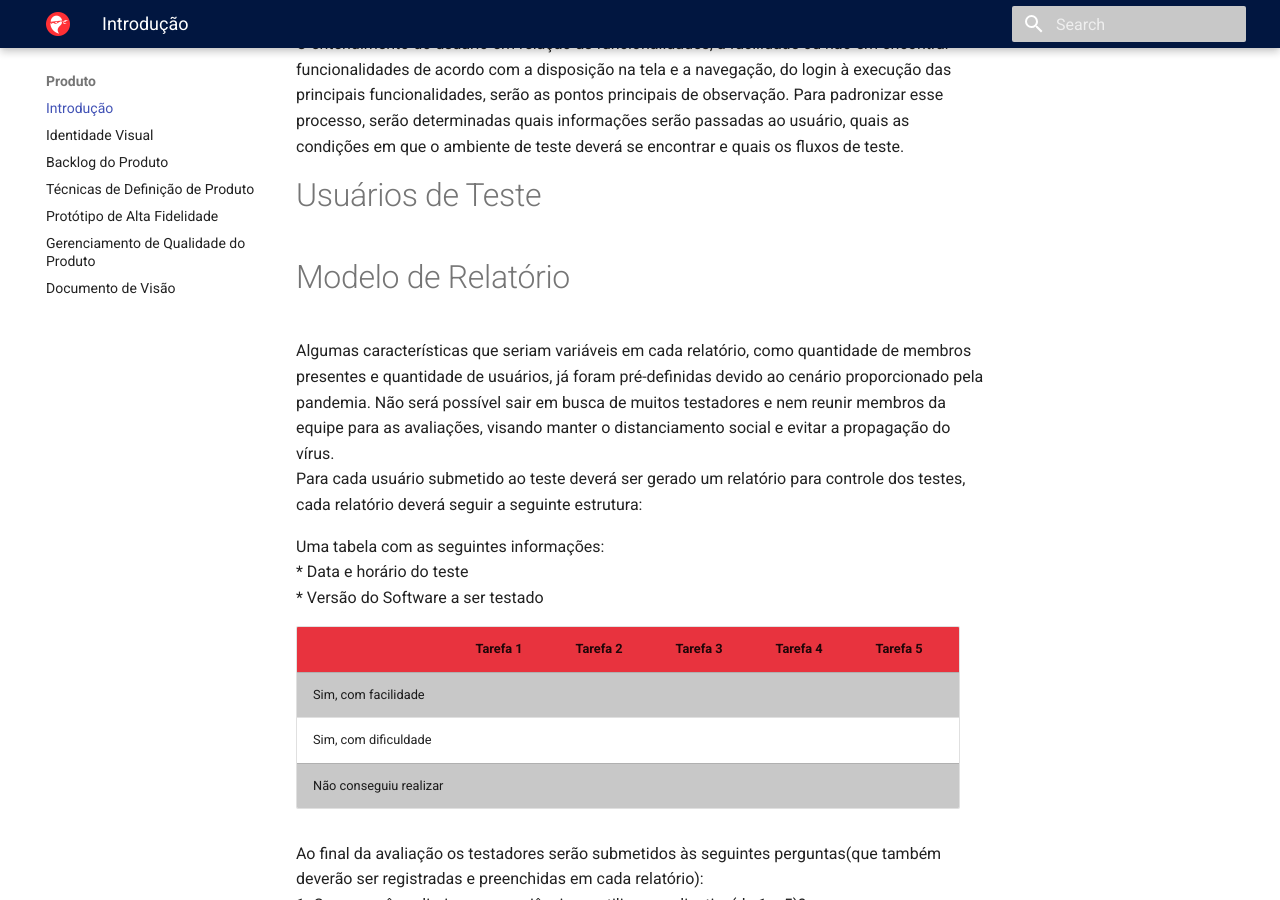
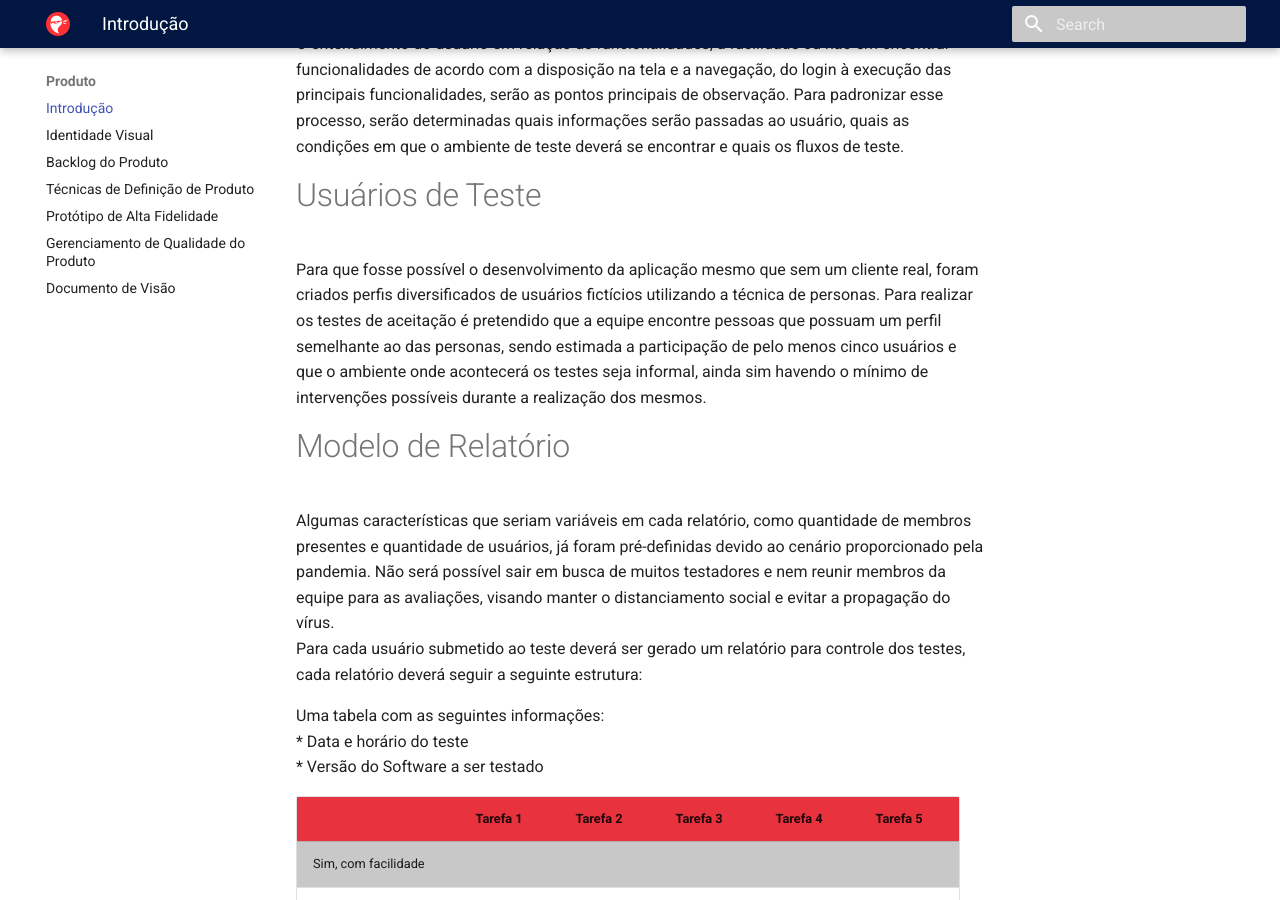
Before and after one commit to fga-eps-mds/2020.1-stay-safe-docs, an MkDocs documentation site: the page built from docs/produto/acceptance-test.md, in a window 1280 px wide and 900 px high, scrolled down 873 px. Built offline with MkDocs 1.6.1 and Material for MkDocs 9.7.7, drawn with Linux system fonts in a browser that asks for light colours.

Commit message:
Complement users topic

```diff
--- a/docs/produto/acceptance-test.md
+++ b/docs/produto/acceptance-test.md
@@ -11,7 +11,7 @@ O principal objetivo da realização desses testes é verificar aspectos citados
 O entendimento do usuário em relação às funcionalidades, à facilidade ou não em encontrar funcionalidades de acordo com a disposição na tela e a navegação, do login à execução das principais funcionalidades, serão as pontos principais de observação. Para padronizar esse processo, serão determinadas quais informações serão passadas ao usuário, quais as condições em que o ambiente de teste deverá se encontrar e quais os fluxos de teste.
 
 # Usuários de Teste
-
+Para que fosse possível o desenvolvimento da aplicação mesmo que sem um cliente real, foram criados perfis diversificados de usuários fictícios utilizando a técnica de personas. Para realizar os testes de aceitação é pretendido que a equipe encontre pessoas que possuam um perfil semelhante ao das personas, sendo estimada a participação de pelo menos cinco usuários e que o ambiente onde acontecerá os testes seja informal, ainda sim havendo o mínimo de intervenções possíveis durante a realização dos mesmos.
 
 # Modelo de Relatório
 Algumas características que seriam variáveis em cada relatório, como quantidade de membros presentes e quantidade de usuários, já foram pré-definidas devido ao cenário proporcionado pela pandemia. Não será possível sair em busca de muitos testadores e nem reunir membros da equipe para as avaliações, visando manter o distanciamento social e evitar a propagação do vírus.
```
